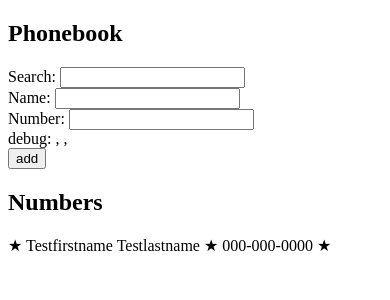
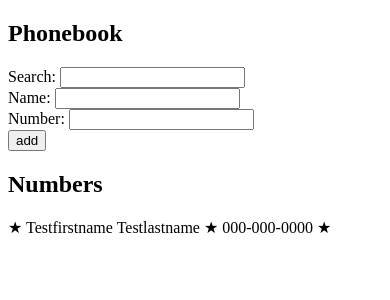
Before and after one commit to andrewcode-create/Fullstack, a React (Vite) app in the folder Part2/phonebook/: page / in a window 390 px wide. Shown: the top 300 px of the page. Built offline with nearby package versions, Linux system fonts and the light colour scheme.

Commit message:
finish phonebook

```diff
--- a/Part2/phonebook/src/App.jsx
+++ b/Part2/phonebook/src/App.jsx
@@ -1,6 +1,7 @@
 import { useState } from "react";
 import Person from "./components/Person";
 import SearchBox from "./components/SearchBox";
+import PersonForm from "./components/PersonForm";
 
 const App = (props) => {
   const [persons, setPersons] = useState([
@@ -57,19 +58,13 @@ const App = (props) => {
     <div>
       <h2>Phonebook</h2>
       Search: <SearchBox value={newSearch} onChange={handleSearchChange} />
-      <form onSubmit={addName}>
-        <div>
-          Name: <input value={newName} onChange={handleNameChange} />
-          <br />
-          Number: <input value={newNumber} onChange={handleNumberChange} />
-          <div>
-            debug: {newName}, {newNumber}, {newSearch}
-          </div>
-        </div>
-        <div>
-          <button type="submit">add</button>
-        </div>
-      </form>
+      <PersonForm
+        nameval={newName}
+        handleNameChange={handleNameChange}
+        numval={newNumber}
+        handleNumberChange={handleNumberChange}
+        onsubmit={addName}
+      />
       <h2>Numbers</h2>
       {persons
         .filter((person) =>
--- /dev/null
+++ b/Part2/phonebook/src/components/PersonForm.jsx
@@ -0,0 +1,21 @@
+const PersonForm = ({
+  nameval,
+  handleNameChange,
+  numval,
+  handleNumberChange,
+  onsubmit,
+}) => {
+  return (
+    <form onSubmit={onsubmit}>
+      <div>
+        Name: <input value={nameval} onChange={handleNameChange} />
+        <br />
+        Number: <input value={numval} onChange={handleNumberChange} />
+      </div>
+      <div>
+        <button type="submit">add</button>
+      </div>
+    </form>
+  );
+};
+export default PersonForm;
```
